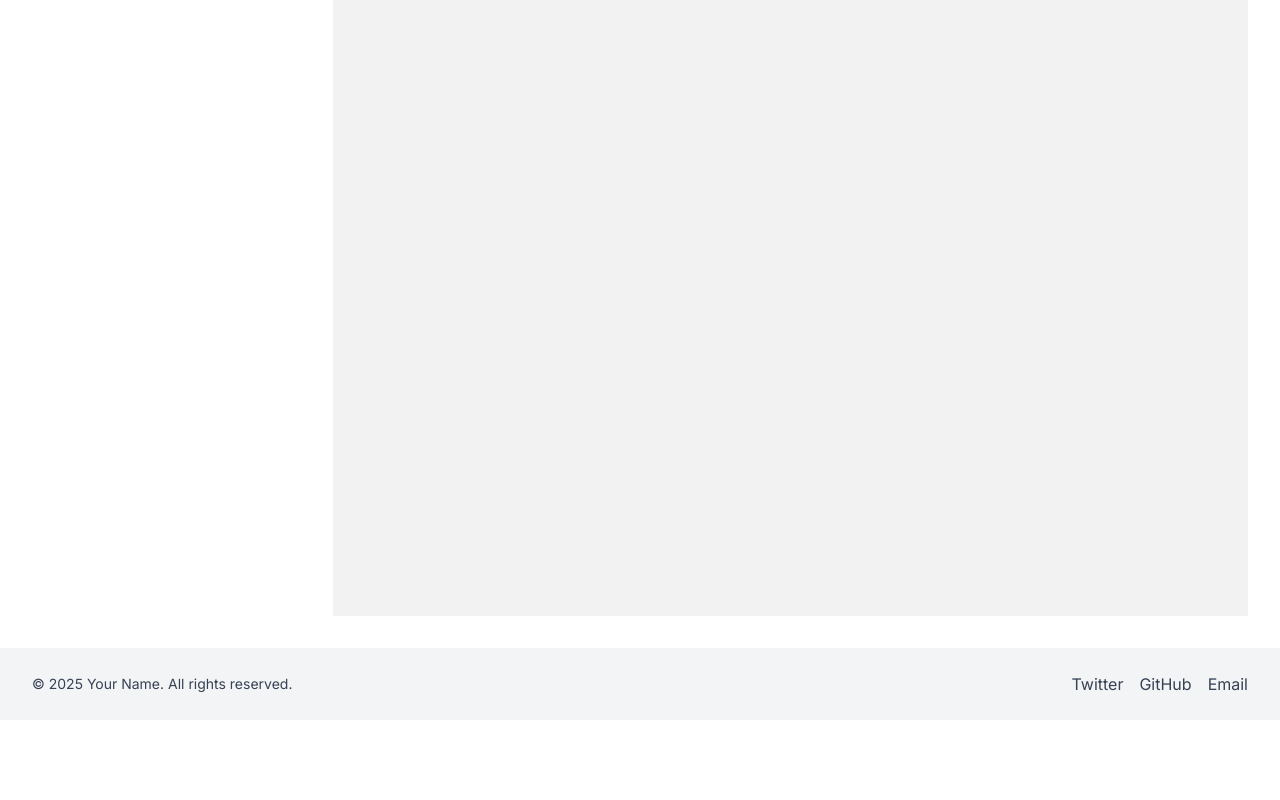
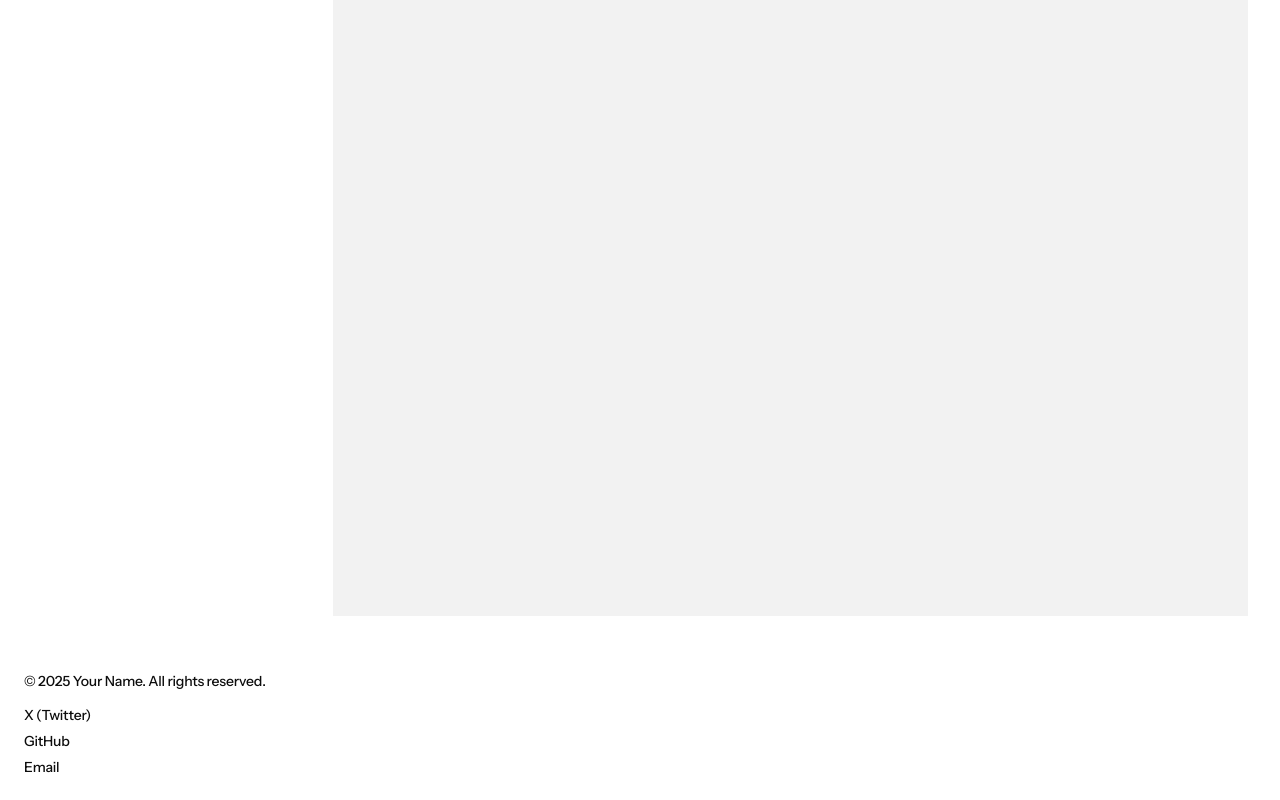
Before and after one commit to barthkosi/V2-Portfolio, a React (Vite) app: page /reading-list in a window 1280 px wide. Shown: the part 433-1233 px from the top of the page. Before the commit the page ends 1153 px from the top, so only its background shows below. Built offline with nearby package versions, Linux system fonts and the light colour scheme.

Commit message:
Visual Updates

```diff
--- a/src/components/Footer.tsx
+++ b/src/components/Footer.tsx
@@ -1,12 +1,13 @@
 export default function Footer() {
     return (
-      <footer className="bg-gray-100 dark:bg-gray-900 text-gray-700 dark:text-gray-300 py-6 mt-auto">
-        <div className="max-w-[1440px] mx-auto px-4 md:px-8 flex flex-col md:flex-row justify-between items-center gap-4">
-          <p className="text-sm">&copy; {new Date().getFullYear()} Your Name. All rights reserved.</p>
+      <footer className="p-6 mt-auto">
+        <div className="max-w-[1440px] mx-auto flex flex-col items-start gap-4">
+          <p className="label-s text-[var(--content-primary)]">&copy; {new Date().getFullYear()} Your Name. All rights reserved.</p>
 
-          <div className="flex gap-4">
+          <div className='items-start text-left'>
+            <div className="flex flex-col gap-2 label-s text-[var(--content-primary)]">
               <a href="https://twitter.com/" target="_blank" rel="noopener noreferrer" className="hover:underline">
-              Twitter
+              X (Twitter)
               </a>
               <a href="https://github.com/" target="_blank" rel="noopener noreferrer" className="hover:underline">
               GitHub
@@ -16,6 +17,7 @@ export default function Footer() {
               </a>
             </div>
           </div>
+        </div>
       </footer>
     );
   }
--- a/src/components/InfoBlock.tsx
+++ b/src/components/InfoBlock.tsx
@@ -6,7 +6,7 @@ type InfoBlockProps = {
 
 export default function InfoBlock({ title, number, description }: InfoBlockProps) {
   return (
-    <div className="flex flex-col items-center text-center lg:items-start md:text-left gap-2">
+    <div className="flex flex-col items-center text-center lg:items-start lg:text-left gap-2">
       <div className="flex items-start justify-center lg:justify-start">
         <h2>{title}</h2>
         <span className="h6 text-[var(--content-primary)]">{number}</span>
--- a/src/components/Nav.tsx
+++ b/src/components/Nav.tsx
@@ -2,7 +2,7 @@ import { Link } from "react-router-dom";
 
 export default function Nav() {
   return (
-    <nav className="w-full flex flex-row h-[64px] md:h-[102px] px-8 py-4 items-center justify-between flex gap-6 sticky top-0 z-50">
+    <nav className="w-full flex flex-row h-[64px] md:h-[102px] p-4 md:p-8 items-center justify-between flex gap-6 sticky top-0 z-50">
       <div className="flex flex-row items-center gap-1.5">
         <div className= "w-[38px] h-[38px] bg-[var(--background-secondary)]"></div>
         <div className= "label-l text-[var(--content-primary)] ">barth</div>
```
Lines whose indentation alone changed are shown as unchanged.
